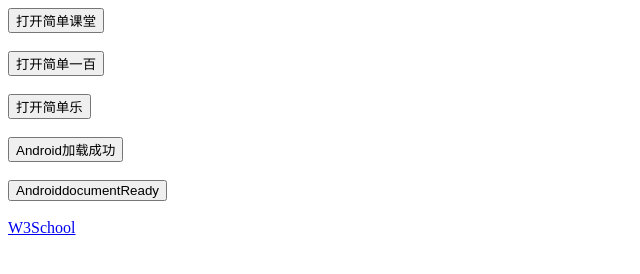
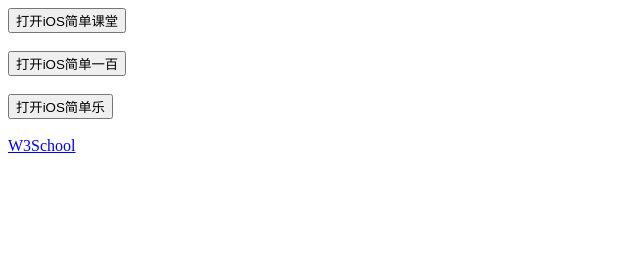
Before and after one commit to smallgirl/smallgirl.github.io, a plain HTML site: page index.html in a window 1280 px wide. Shown: the whole page, without its empty margins (0-640 px from the left). Drawn offline with Linux system fonts and the light colour scheme.

Commit message:
Update index.html

```diff
--- a/index.html
+++ b/index.html
@@ -19,26 +19,23 @@ function jsLoadSuccess(){
     android.loadSuccess();
 }
 function androidReady(){
+
+}
+setTimeout(function(){
     var json = {"action":"documentReady"};
     android.goApp(JSON.stringify(json));
-}
+},3000);
 </script>
 </head>
 <body>
 
-<button type="button" onclick="openMobilelesson()"/>打开简单课堂</button>
+<button type="button" onclick="openMobilelesson()"/>打开iOS简单课堂</button>
 <br/>
 <br/>
-<button type="button" onclick="openJd100()">打开简单一百</button>
+<button type="button" onclick="openJd100()">打开iOS简单一百</button>
 <br/>
 <br/>
-<button type="button" onclick="openJdl()">打开简单乐</button>
-<br/>
-<br/>
-<button type="button" onclick="jsLoadSuccess()">Android加载成功</button>
-<br/>
-<br/>
-<button type="button" onclick="androidReady()">AndroiddocumentReady</button>
+<button type="button" onclick="openJdl()">打开iOS简单乐</button>
 <br/>
 <br/>
 <a href="http://www.w3school.com.cn">W3School</a>
```
